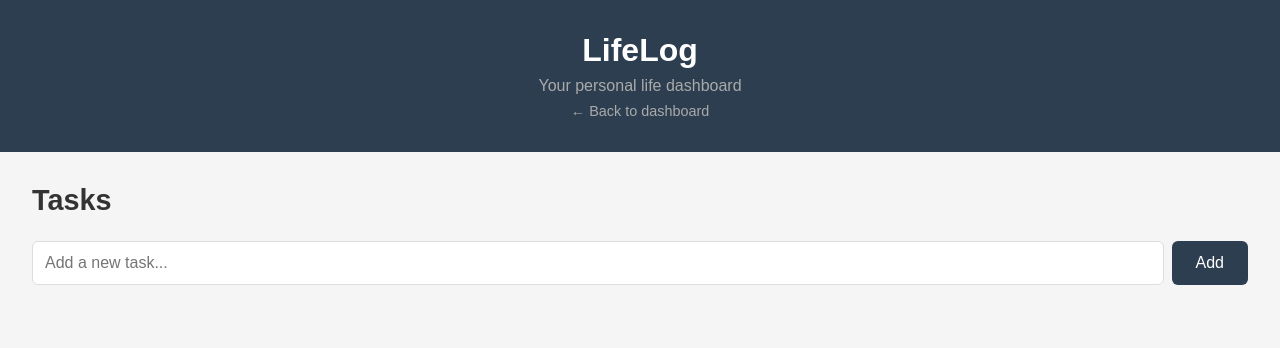
After one commit to MattMate97/lifelog, a Flask app: page /tasks in a window 1280 px wide. The commit adds this page. Shown: the top 348 px of the page. Run offline with Flask 3, Linux system fonts and the light colour scheme; data that the repository does not hold is empty.

Commit message:
Add tasks feature with full CRUD

```diff
--- a/app.py
+++ b/app.py
@@ -1,5 +1,5 @@
-from flask import Flask, render_template
-from database import init_db
+from flask import Flask, render_template, request, redirect, url_for
+from database import init_db, get_db
 
 app = Flask(__name__)
 
@@ -7,6 +7,38 @@ app = Flask(__name__)
 def home():
     return render_template('index.html')
 
+@app.route('/tasks')
+def tasks():
+    db = get_db()
+    all_tasks = db.execute('SELECT * FROM tasks ORDER BY created_at DESC').fetchall()
+    db.close()
+    return render_template('tasks.html', tasks=all_tasks)
+
+@app.route('/tasks/add', methods=['POST'])
+def add_task():
+    title = request.form['title']
+    db = get_db()
+    db.execute('INSERT INTO tasks (title) VALUES (?)', (title,))
+    db.commit()
+    db.close()
+    return redirect(url_for('tasks'))
+
+@app.route('/tasks/complete/<int:id>')
+def complete_task(id):
+    db = get_db()
+    db.execute('UPDATE tasks SET done = 1 WHERE id = ?', (id,))
+    db.commit()
+    db.close()
+    return redirect(url_for('tasks'))
+
+@app.route('/tasks/delete/<int:id>')
+def delete_task(id):
+    db = get_db()
+    db.execute('DELETE FROM tasks WHERE id = ?', (id,))
+    db.commit()
+    db.close()
+    return redirect(url_for('tasks'))
+
 if __name__ == '__main__':
     init_db()
     app.run(debug=True)
--- a/database.py
+++ b/database.py
@@ -1,15 +1,19 @@
 import sqlite3
 
+def get_db():
+    conn = sqlite3.connect('lifelog.db')
+    conn.row_factory = sqlite3.Row
+    return conn
+
 def init_db():
-    conn = sqlite3.connect('lifelog.db')
-    c = conn.cursor()
+    db = get_db()
 
-    c.execute('''CREATE TABLE IF NOT EXISTS tasks (
+    db.execute('''CREATE TABLE IF NOT EXISTS tasks (
         id INTEGER PRIMARY KEY AUTOINCREMENT,
         title TEXT NOT NULL,
         done BOOLEAN DEFAULT 0,
         created_at TIMESTAMP DEFAULT CURRENT_TIMESTAMP
     )''')
 
-    conn.commit()
-    conn.close()
+    db.commit()
+    db.close()
--- a/static/css/style.css
+++ b/static/css/style.css
@@ -45,3 +45,85 @@ main {
 .card:hover {
     box-shadow: 0 4px 8px rgba(0,0,0,0.2);
 }
+
+h2 {
+    margin-bottom: 1.5rem;
+    font-size: 1.8rem;
+}
+
+.back-link {
+    color: #aaa;
+    text-decoration: none;
+    font-size: 0.9rem;
+    display: inline-block;
+    margin-top: 0.5rem;
+}
+
+.back-link:hover {
+    color: white;
+}
+
+.add-form {
+    display: flex;
+    gap: 0.5rem;
+    margin-bottom: 2rem;
+}
+
+.add-form input {
+    flex: 1;
+    padding: 0.75rem;
+    border: 1px solid #ddd;
+    border-radius: 6px;
+    font-size: 1rem;
+}
+
+.add-form button {
+    padding: 0.75rem 1.5rem;
+    background: #2c3e50;
+    color: white;
+    border: none;
+    border-radius: 6px;
+    font-size: 1rem;
+    cursor: pointer;
+}
+
+.add-form button:hover {
+    background: #34495e;
+}
+
+.task-list {
+    list-style: none;
+    display: flex;
+    flex-direction: column;
+    gap: 0.75rem;
+}
+
+.task-item {
+    background: white;
+    padding: 1rem 1.5rem;
+    border-radius: 8px;
+    display: flex;
+    justify-content: space-between;
+    align-items: center;
+    box-shadow: 0 2px 4px rgba(0,0,0,0.1);
+}
+
+.task-item.done span {
+    text-decoration: line-through;
+    color: #aaa;
+}
+
+.task-actions {
+    display: flex;
+    gap: 1rem;
+}
+
+.task-actions a {
+    text-decoration: none;
+    font-size: 0.9rem;
+    color: #555;
+}
+
+.task-actions a:hover {
+    color: #2c3e50;
+}
--- a/templates/index.html
+++ b/templates/index.html
@@ -14,7 +14,7 @@
 
     <main>
         <div class="grid">
-            <div class="card">📋 Tasks</div>
+            <a href="/tasks" class="card">📋 Tasks</a>
             <div class="card">💰 Finances</div>
             <div class="card">🎯 Goals</div>
             <div class="card">🎬 Movies & Shows</div>
--- /dev/null
+++ b/templates/tasks.html
@@ -0,0 +1,39 @@
+<!DOCTYPE html>
+<html lang="en">
+<head>
+    <meta charset="UTF-8">
+    <meta name="viewport" content="width=device-width, initial-scale=1.0">
+    <title>Tasks - LifeLog</title>
+    <link rel="stylesheet" href="{{ url_for('static', filename='css/style.css') }}">
+</head>
+<body>
+    <header>
+        <h1>LifeLog</h1>
+        <p>Your personal life dashboard</p>
+        <a href="/" class="back-link">← Back to dashboard</a>
+    </header>
+
+    <main>
+        <h2>Tasks</h2>
+
+        <form action="/tasks/add" method="POST" class="add-form">
+            <input type="text" name="title" placeholder="Add a new task..." required>
+            <button type="submit">Add</button>
+        </form>
+
+        <ul class="task-list">
+            {% for task in tasks %}
+            <li class="task-item {% if task['done'] %}done{% endif %}">
+                <span>{{ task['title'] }}</span>
+                <div class="task-actions">
+                    {% if not task['done'] %}
+                    <a href="/tasks/complete/{{ task['id'] }}">✅ Complete</a>
+                    {% endif %}
+                    <a href="/tasks/delete/{{ task['id'] }}">🗑️ Delete</a>
+                </div>
+            </li>
+            {% endfor %}
+        </ul>
+    </main>
+</body>
+</html>
```
